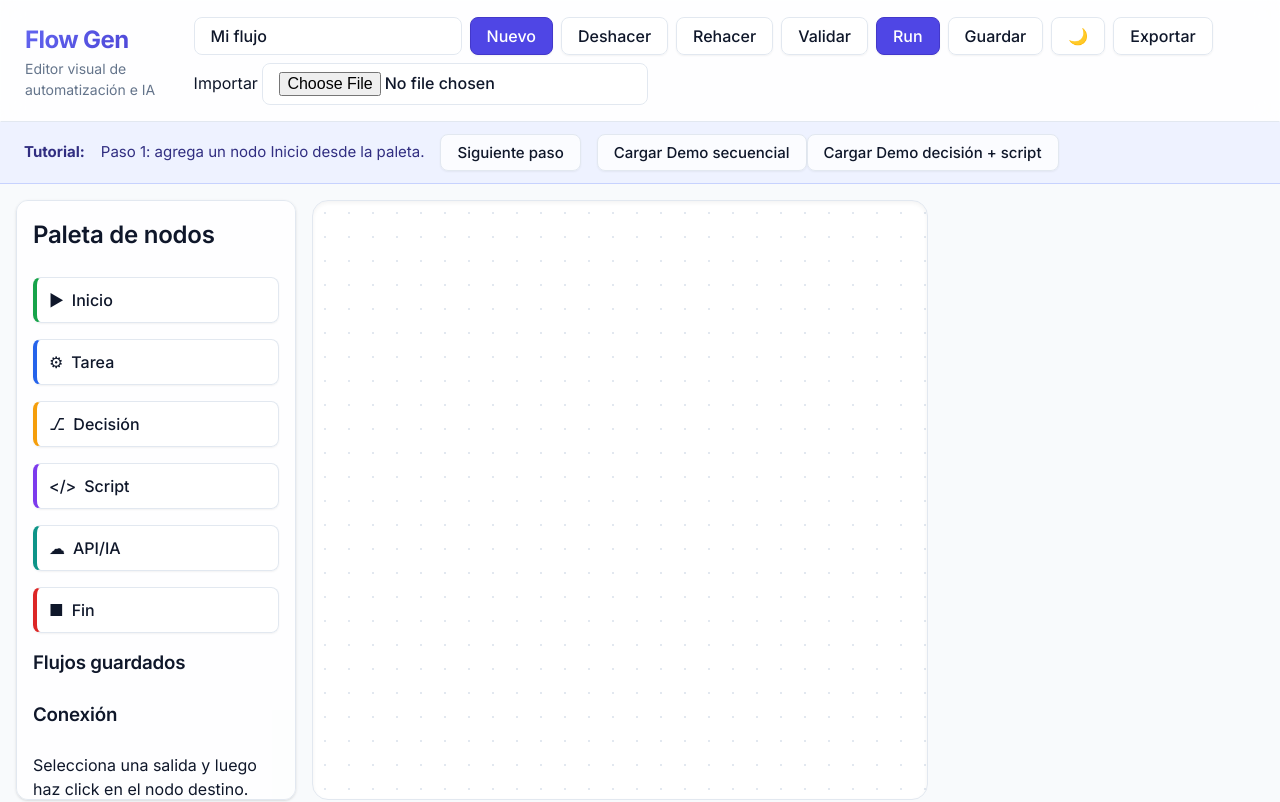
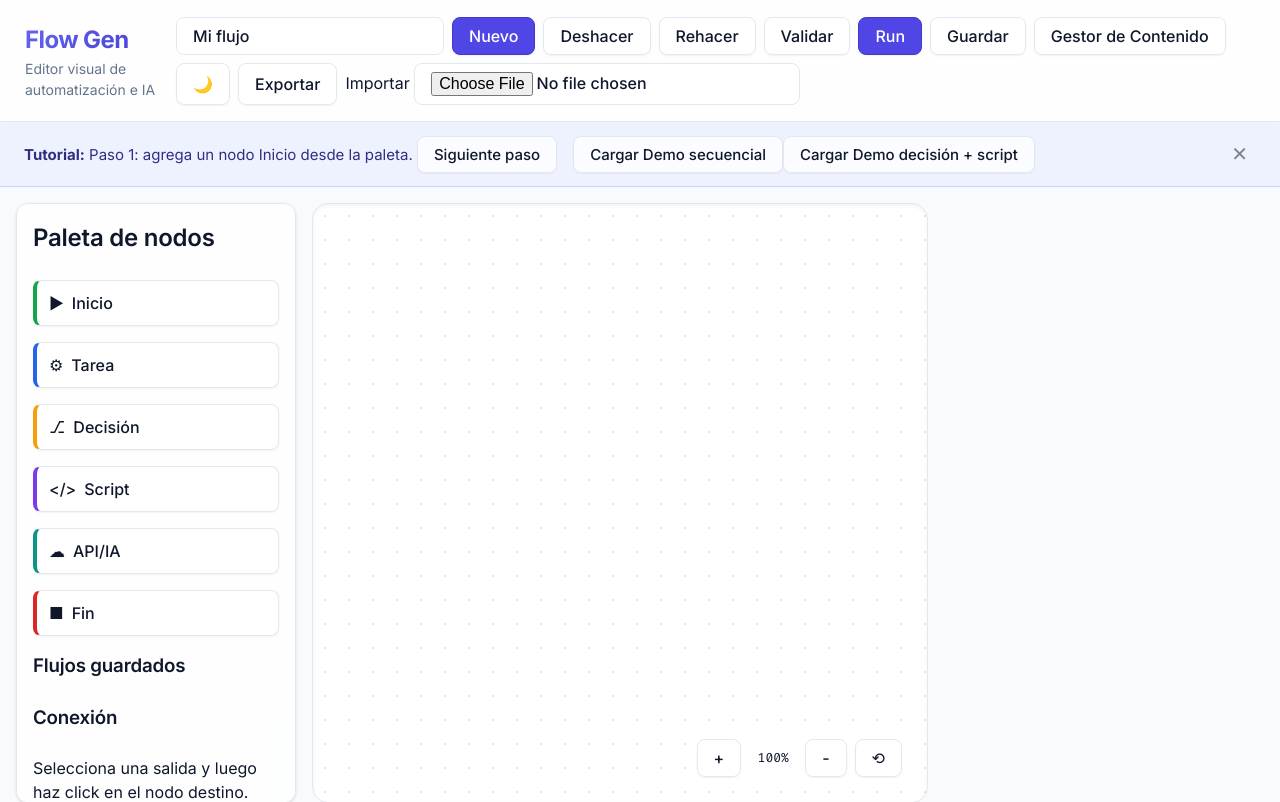
Before and after one commit to Erredebe/flow-gen, an Angular app: page / in a window 1280 px wide. Shown: the top 802 px of the page. Built offline with nearby package versions, Linux system fonts and the light colour scheme.

Commit message:
feat: Implement the core AppComponent with comprehensive application shell styling and layout, including dark mode.

```diff
--- a/src/app/app.component.css
+++ b/src/app/app.component.css
@@ -156,6 +156,30 @@ input:focus, select:focus, textarea:focus {
   gap: var(--space-4);
   font-size: 0.9375rem;
   border-bottom: 1px solid var(--primary-200);
+  position: relative;
+}
+
+.tutorial-wrap {
+  display: flex;
+  align-items: center;
+  gap: var(--space-4);
+  flex-grow: 1;
+}
+
+.close-tutorial {
+  background: transparent;
+  border: none;
+  box-shadow: none;
+  font-size: 1.25rem;
+  padding: 0.5rem;
+  opacity: 0.5;
+  cursor: pointer;
+}
+
+.close-tutorial:hover {
+  opacity: 1;
+  background: rgba(0,0,0,0.05);
+  transform: none;
 }
 
 .app-shell.dark-mode .tutorial {
@@ -213,11 +237,39 @@ h2, h3, h4 {
   box-shadow: inset 0 2px 4px var(--shadow-color);
 }
 
+.canvas-transform {
+  position: absolute;
+  inset: 0;
+  transform-origin: 0 0;
+  transition: transform 0.1s ease-out;
+  width: 100%;
+  height: 100%;
+}
+
+.canvas-controls {
+  position: absolute;
+  bottom: var(--space-4);
+  right: var(--space-4);
+  display: flex;
+  align-items: center;
+  gap: var(--space-2);
+  padding: var(--space-2);
+  border-radius: var(--radius-lg);
+  z-index: 100;
+}
+
+.zoom-level {
+  font-family: var(--font-mono);
+  font-size: 0.8125rem;
+  min-width: 3rem;
+  text-align: center;
+}
+
 .connections {
   position: absolute;
   inset: 0;
-  width: 2000px;
-  height: 2000px;
+  width: 5000px;
+  height: 5000px;
   pointer-events: none;
 }
 
@@ -238,7 +290,7 @@ h2, h3, h4 {
   border-radius: var(--radius-lg);
   box-shadow: var(--shadow-lg);
   overflow: hidden;
-  transition: transform 0.1s ease, box-shadow 0.2s ease, border-color 0.2s ease;
+  transition: box-shadow 0.2s ease, border-color 0.2s ease;
   z-index: 10;
 }
 
@@ -401,3 +453,123 @@ h2, h3, h4 {
 .app-shell.dark-mode .saved-item:hover {
   background: var(--slate-800);
 }
+
+/* Modal Styling */
+.modal-overlay {
+  position: fixed;
+  inset: 0;
+  background: rgba(0, 0, 0, 0.4);
+  backdrop-filter: blur(4px);
+  display: flex;
+  align-items: center;
+  justify-content: center;
+  z-index: 1000;
+  padding: var(--space-6);
+}
+
+.modal-content {
+  width: 100%;
+  max-width: 900px;
+  max-height: 90vh;
+  background: var(--bg-panel);
+  border-radius: var(--radius-xl);
+  display: flex;
+  flex-direction: column;
+  box-shadow: var(--shadow-2xl);
+  border: 1px solid var(--border-color);
+}
+
+.modal-header {
+  padding: var(--space-4) var(--space-6);
+  border-bottom: 1px solid var(--border-color);
+  display: flex;
+  justify-content: space-between;
+  align-items: center;
+}
+
+.modal-header h2 {
+  margin: 0;
+}
+
+.close-modal-btn {
+  background: transparent;
+  border: none;
+  box-shadow: none;
+  font-size: 1.5rem;
+  padding: 0.5rem;
+  cursor: pointer;
+}
+
+.modal-body {
+  padding: var(--space-6);
+  overflow-y: auto;
+  display: flex;
+  flex-direction: column;
+  gap: var(--space-8);
+}
+
+.content-section h3 {
+  margin-bottom: var(--space-4);
+  padding-bottom: var(--space-2);
+  border-bottom: 2px solid var(--primary-500);
+  display: inline-block;
+}
+
+.content-grid {
+  display: grid;
+  grid-template-columns: repeat(auto-fill, minmax(250px, 1fr));
+  gap: var(--space-4);
+}
+
+.content-card {
+  background: var(--bg-sidebar);
+  border: 1px solid var(--border-color);
+  border-radius: var(--radius-lg);
+  padding: var(--space-4);
+  display: flex;
+  flex-direction: column;
+  gap: var(--space-3);
+  transition: all 0.2s ease;
+}
+
+.content-card:hover {
+  border-color: var(--primary-400);
+  transform: translateY(-2px);
+  box-shadow: var(--shadow-md);
+}
+
+.card-info {
+  display: flex;
+  flex-direction: column;
+}
+
+.card-info strong {
+  font-size: 1rem;
+}
+
+.card-info small {
+  color: var(--text-muted);
+  font-size: 0.75rem;
+}
+
+.card-actions {
+  display: flex;
+  gap: var(--space-2);
+  margin-top: auto;
+}
+
+.card-actions button {
+  flex: 1;
+  padding: var(--space-2);
+  font-size: 0.8125rem;
+}
+
+.empty-state {
+  grid-column: 1 / -1;
+  text-align: center;
+  padding: var(--space-8);
+  color: var(--text-muted);
+  background: rgba(0,0,0,0.02);
+  border-radius: var(--radius-lg);
+  border: 1px dashed var(--border-color);
+}
--- a/src/app/app.component.html
+++ b/src/app/app.component.html
@@ -12,6 +12,7 @@
       <button (click)="validateFlow()">Validar</button>
       <button class="primary" (click)="runFlow()" [disabled]="running">Run</button>
       <button (click)="saveFlow()">Guardar</button>
+      <button (click)="toggleContentManager()">Gestor de Contenido</button>
       <button (click)="toggleDarkMode()">{{ darkMode ? '☀️' : '🌙' }}</button>
       <button (click)="exportFlow()">Exportar</button>
       <label class="file-input">
@@ -21,12 +22,17 @@
     </div>
   </header>
 
-  <section class="tutorial">
+  <section class="tutorial" *ngIf="showTutorial">
+    <div class="tutorial-wrap">
+      <div class="tutorial-content">
         <strong>Tutorial:</strong> {{ tutorialText() }}
         <button (click)="nextTutorialStep()">Siguiente paso</button>
+      </div>
       <div class="demo-actions">
         <button *ngFor="let demo of demos; let i = index" (click)="loadDemo(i)">Cargar {{ demo.name }}</button>
       </div>
+    </div>
+    <button class="close-tutorial" (click)="closeTutorial()">✕</button>
   </section>
 
   <main class="workspace">
@@ -59,7 +65,8 @@
       </div>
     </aside>
 
-    <section class="canvas-wrapper">
+    <section class="canvas-wrapper" (wheel)="onWheel($event)">
+      <div class="canvas-transform" [style.transform]="'scale(' + zoom + ') translate(' + panX + 'px, ' + panY + 'px)'">
         <svg class="connections">
           <path *ngFor="let connection of connections" [attr.d]="connectionPath(connection)" />
         </svg>
@@ -87,6 +94,15 @@
               <button (click)="startConnect(node.id, 'default'); $event.stopPropagation()">Salida</button>
             </ng-template>
           </div>
+        </div>
+      </div>
+
+      <!-- Canvas Controls -->
+      <div class="canvas-controls glass">
+        <button (click)="zoomIn()" title="Zoom In">+</button>
+        <span class="zoom-level">{{ (zoom * 100).toFixed(0) }}%</span>
+        <button (click)="zoomOut()" title="Zoom Out">-</button>
+        <button (click)="resetZoom()" title="Reset">⟲</button>
       </div>
     </section>
 
@@ -161,4 +177,50 @@
       </ul>
     </article>
   </section>
+
+  <!-- Content Manager Modal -->
+  <div class="modal-overlay" *ngIf="showContentManager" (click)="toggleContentManager()">
+    <div class="modal-content glass" (click)="$event.stopPropagation()">
+      <div class="modal-header">
+        <h2>Gestor de Contenido</h2>
+        <button class="close-modal-btn" (click)="toggleContentManager()">✕</button>
       </div>
+
+      <div class="modal-body">
+        <div class="content-section">
+          <h3>Flujos Guardados</h3>
+          <div class="content-grid">
+            <div *ngFor="let flow of savedFlows" class="content-card">
+              <div class="card-info">
+                <strong>{{ flow.name }}</strong>
+                <small>{{ flow.updatedAt | date:'short' }}</small>
+              </div>
+              <div class="card-actions">
+                <button (click)="loadFlow(flow.id); toggleContentManager()">Cargar</button>
+                <button class="danger" (click)="deleteFlow(flow.id)">Borrar</button>
+              </div>
+            </div>
+            <div *ngIf="savedFlows.length === 0" class="empty-state">No hay flujos guardados.</div>
+          </div>
+        </div>
+
+        <div class="content-section">
+          <h3>Biblioteca de Scripts</h3>
+          <div class="content-grid">
+            <div *ngFor="let script of scriptLibrary" class="content-card">
+              <div class="card-info">
+                <strong>{{ script.name }}</strong>
+                <small>{{ script.updatedAt | date:'short' }}</small>
+              </div>
+              <div class="card-actions">
+                <button (click)="applySavedScript(script.id); toggleContentManager()" [disabled]="!selectedNode || selectedNode.type !== 'script'">Aplicar</button>
+                <button class="danger" (click)="deleteSavedScript(script.id)">Borrar</button>
+              </div>
+            </div>
+            <div *ngIf="scriptLibrary.length === 0" class="empty-state">No hay scripts guardados.</div>
+          </div>
+        </div>
+      </div>
+    </div>
+  </div>
+</div>
--- a/src/app/app.component.ts
+++ b/src/app/app.component.ts
@@ -37,7 +37,13 @@ export class AppComponent {
   scriptDraftName = '';
   selectedScriptId = '';
   tutorialStep = 0;
+  showTutorial = localStorage.getItem('flow-gen-tutorial-hidden') !== 'true';
   darkMode = localStorage.getItem('flow-gen-theme') === 'dark';
+
+  zoom = 1;
+  panX = 0;
+  panY = 0;
+  showContentManager = false;
 
   private history: { nodes: FlowNode[]; connections: FlowConnection[]; flowName: string }[] = [];
   private future: { nodes: FlowNode[]; connections: FlowConnection[]; flowName: string }[] = [];
@@ -356,6 +362,40 @@ export class AppComponent {
     });
   }
 
+  zoomIn(): void {
+    this.zoom = Math.min(this.zoom + 0.1, 2);
+  }
+
+  zoomOut(): void {
+    this.zoom = Math.max(this.zoom - 0.1, 0.4);
+  }
+
+  resetZoom(): void {
+    this.zoom = 1;
+    this.panX = 0;
+    this.panY = 0;
+  }
+
+  onWheel(event: WheelEvent): void {
+    if (event.ctrlKey || event.metaKey) {
+      event.preventDefault();
+      if (event.deltaY < 0) {
+        this.zoomIn();
+      } else {
+        this.zoomOut();
+      }
+    }
+  }
+
+  toggleContentManager(): void {
+    this.showContentManager = !this.showContentManager;
+  }
+
+  closeTutorial(): void {
+    this.showTutorial = false;
+    localStorage.setItem('flow-gen-tutorial-hidden', 'true');
+  }
+
   undo(): void {
     const snapshot = this.history.pop();
     if (!snapshot) {
@@ -389,8 +429,8 @@ export class AppComponent {
     this.pushHistory();
 
     const move = (moveEvent: MouseEvent): void => {
-      node.x = originalX + moveEvent.clientX - startX;
-      node.y = originalY + moveEvent.clientY - startY;
+      node.x = originalX + (moveEvent.clientX - startX) / this.zoom;
+      node.y = originalY + (moveEvent.clientY - startY) / this.zoom;
       this.nodes = [...this.nodes];
     };
 
```
Lines whose indentation alone changed are shown as unchanged.
